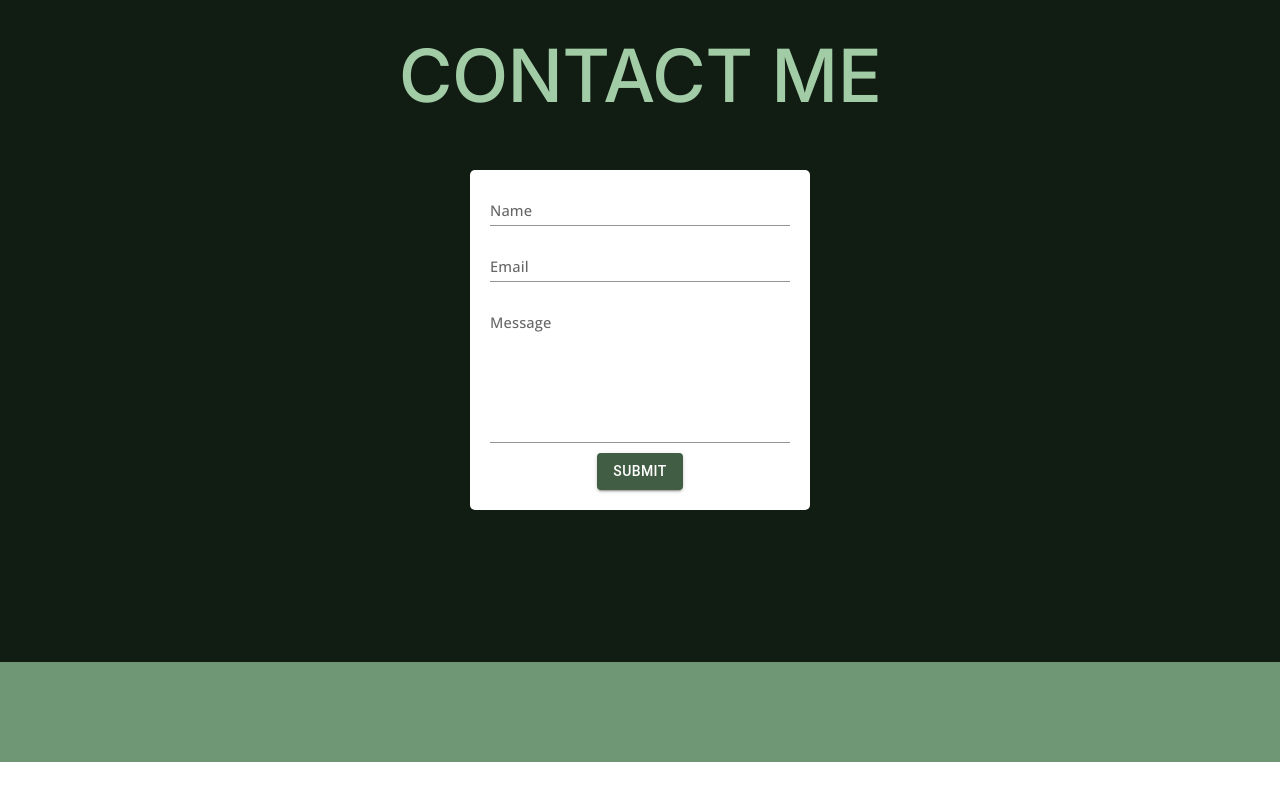
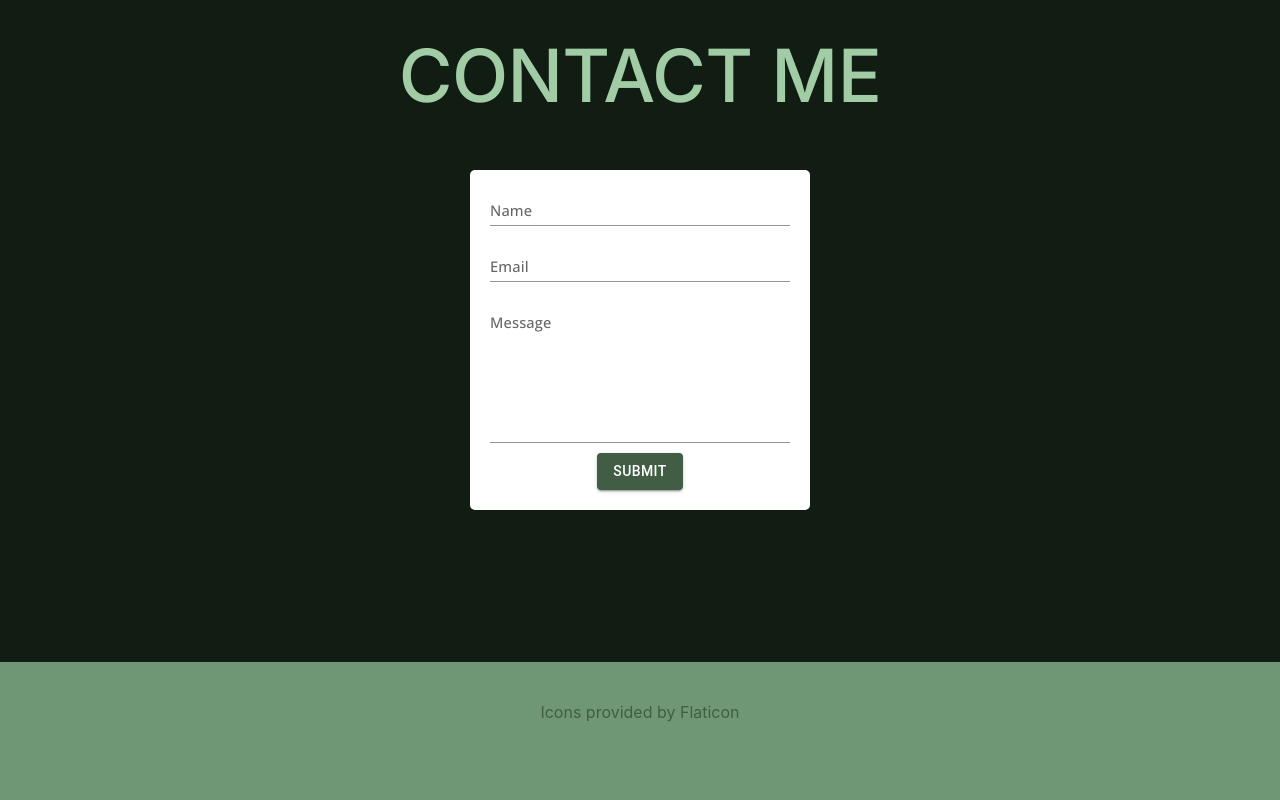
Before and after one commit to emilyfinning/emilyfinning.github.io, a React (Create React App) app: page / in a window 1280 px wide. Shown: the part 2899-3699 px from the top of the page. Before the commit the page ends 3661 px from the top, so only its background shows below. Built offline with nearby package versions, Linux system fonts and the light colour scheme; no server answers; a web font is replaced by a local one.

Commit message:
Add footer credit

```diff
--- a/src/Pages/HomePage/index.tsx
+++ b/src/Pages/HomePage/index.tsx
@@ -1,5 +1,5 @@
 import React from "react";
-import { Box } from "@mui/material";
+import { Box, Link } from "@mui/material";
 import HeaderContent from "../../Components/HeaderContent";
 import Navigation from "../../Components/Navigation";
 import AboutContent from "../../Components/AboutContent";
@@ -37,7 +37,15 @@ const HomePage: React.FC = () => {
       <Box className="contact-box" id="contact-section">
         <ContactContent />
       </Box>
-      <Box className="footer-box" />
+      <Box className="footer-box">
+        <Link
+          href="https://www.flaticon.com/free-icons/"
+          title="hello icons"
+          sx={{ textDecoration: "none" }}
+        >
+          Icons provided by Flaticon
+        </Link>
+      </Box>
     </Box>
   );
 };
--- a/src/Pages/HomePage/styles.css
+++ b/src/Pages/HomePage/styles.css
@@ -77,3 +77,9 @@
   left: 5%;
   z-index: 4;
 }
+
+.footer-box {
+  display: flex;
+  justify-content: center;
+  padding: 40px;
+}
```
